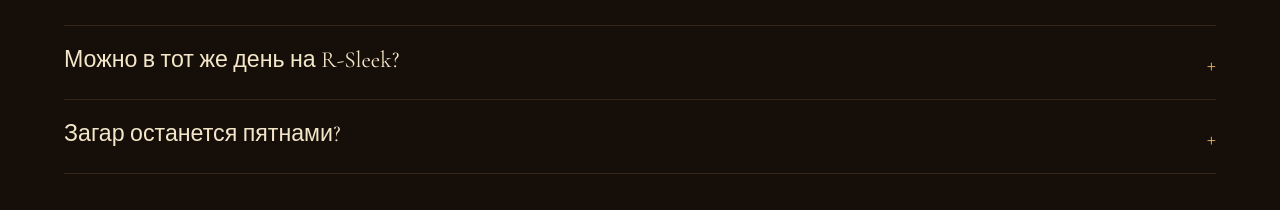
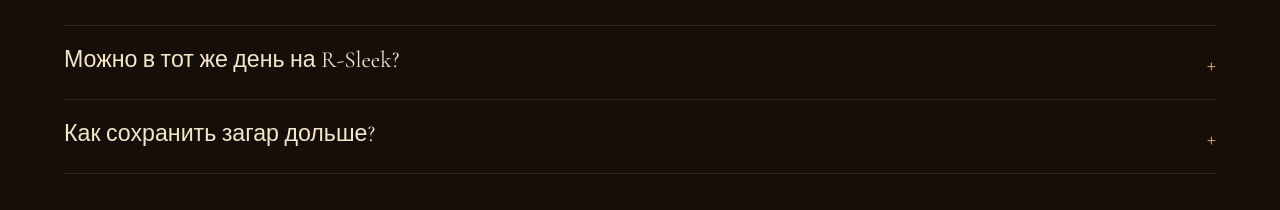
Before and after one commit to gnxv/ds, a Next.js app: page /solarium in a window 1280 px wide. Shown: the part 3612-3822 px from the top of the page. Built offline with nearby package versions, Linux system fonts and the light colour scheme.

Commit message:
Replace tan-spots FAQ with how to keep a tan

```diff
--- a/src/app/solarium/page.tsx
+++ b/src/app/solarium/page.tsx
@@ -33,8 +33,8 @@ const faqs = [
     a: "Не стоит. После плотной проработки тела солярий лучше перенести на другой день.",
   },
   {
-    q: "Загар останется пятнами?",
-    a: "В вертикальной кабине свет идёт по телу равномерно, границы купальника не рисуются. Пятна чаще остаются там, где кожу закрывали или уже был старый загар. Родинки и зоны, которые не загораем, лучше закрыть до сеанса.",
+    q: "Как сохранить загар дольше?",
+    a: "После сеанса — уход из кабинета, дома увлажнение и без скраба первые дни. Душ не горячий, мочалка мягкая. Так тон держится дольше и не сходит пятнами.",
   },
 ];
 
```
